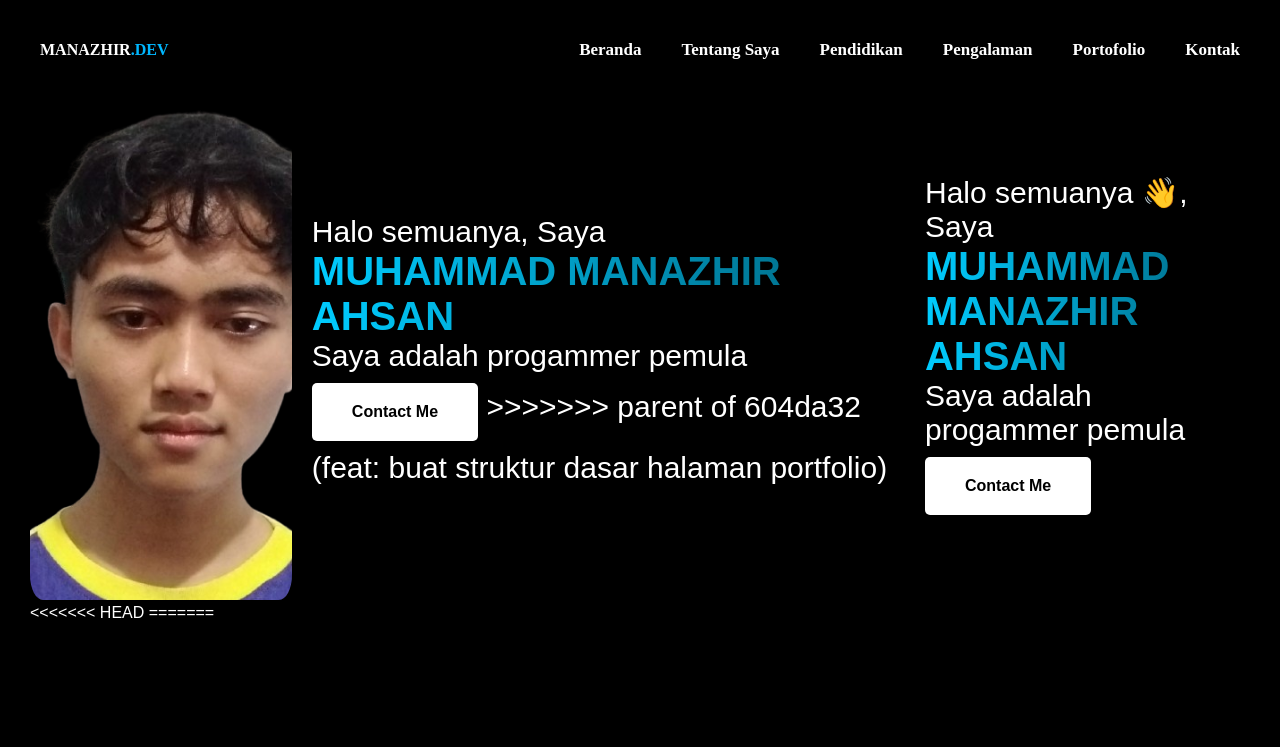
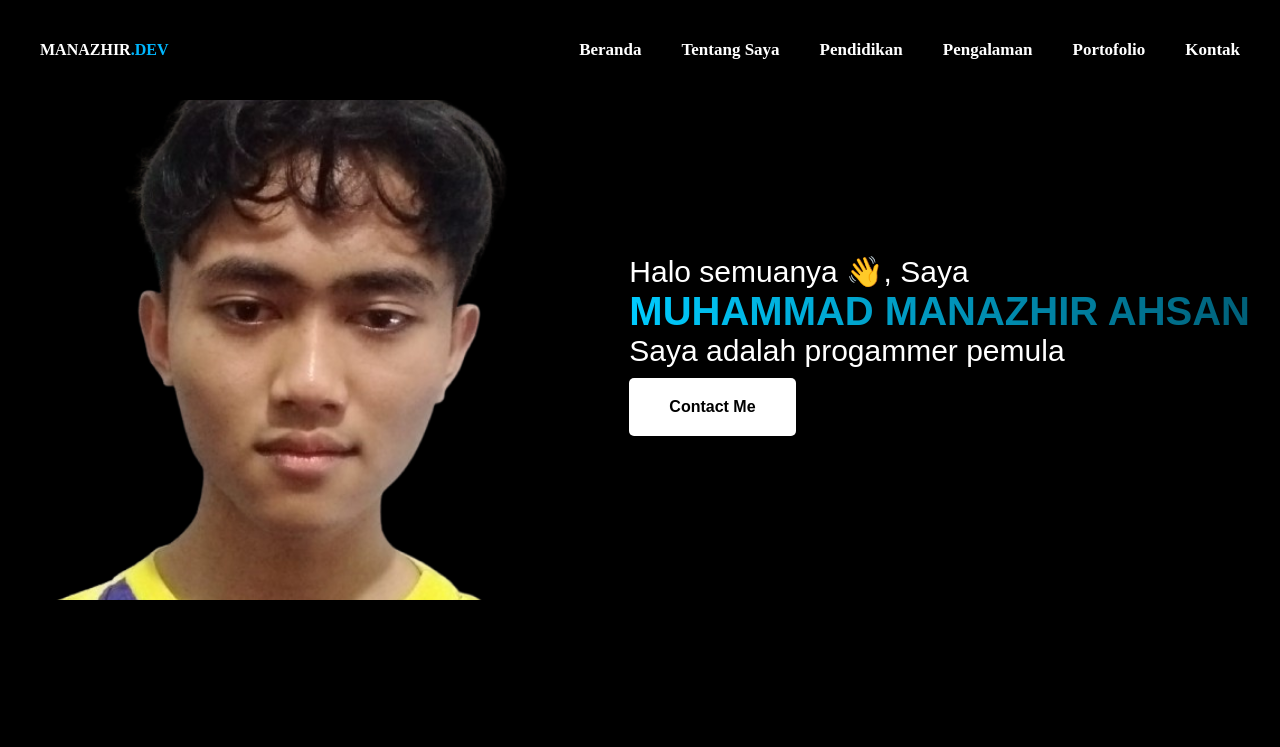
Before and after one commit to zarivka/porto-projek, a plain HTML site: page index.html in a window 1280 px wide. Shown: the top 747 px of the page. Drawn offline with Linux system fonts and the light colour scheme.

Commit message:
Revert "feat: menyimpan perubahan terakhir sebelum revert"
This reverts commit fb36bec72e770d603f198297ec077db28b6708e9.

```diff
--- a/index.html
+++ b/index.html
@@ -26,15 +26,6 @@
     <section id="beranda">
         <div class="beranda--imgbackground">
             <img class="beranda--imgbackground--img" src="nazir.png" alt="manazhir">
-<<<<<<< HEAD
-=======
-        </div>
-        <div class="beranda--textsetting">
-            <p>Halo semuanya, Saya</p>
-            <div class="beranda--textsetting--Textmain">MUHAMMAD MANAZHIR AHSAN</div>
-            <p>Saya adalah progammer pemula</p>
-            <button>Contact Me</button>
->>>>>>> parent of 604da32 (feat: buat struktur dasar halaman portfolio)
         </div>
         <div class="beranda--textsetting">
             <p>Halo semuanya 👋, Saya</p>
```
